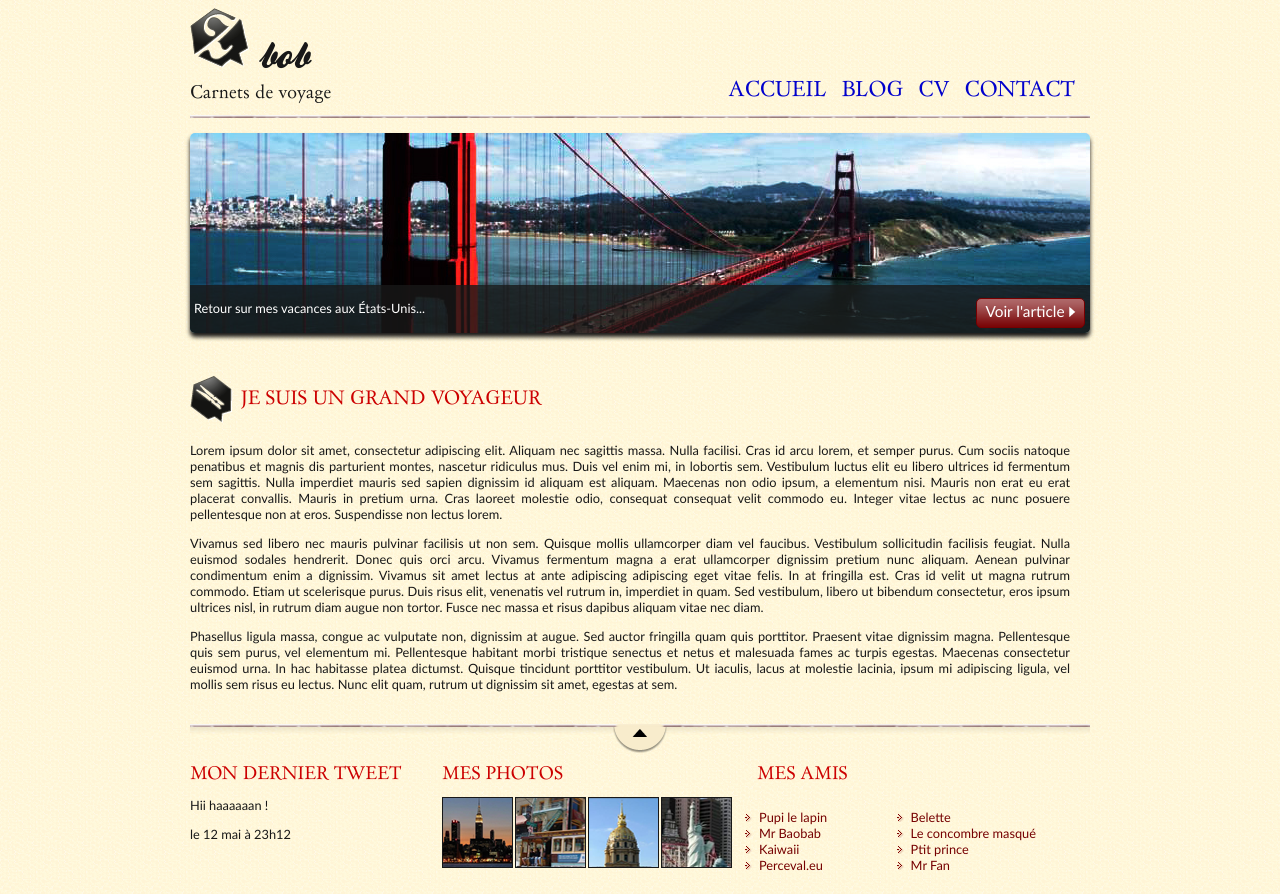
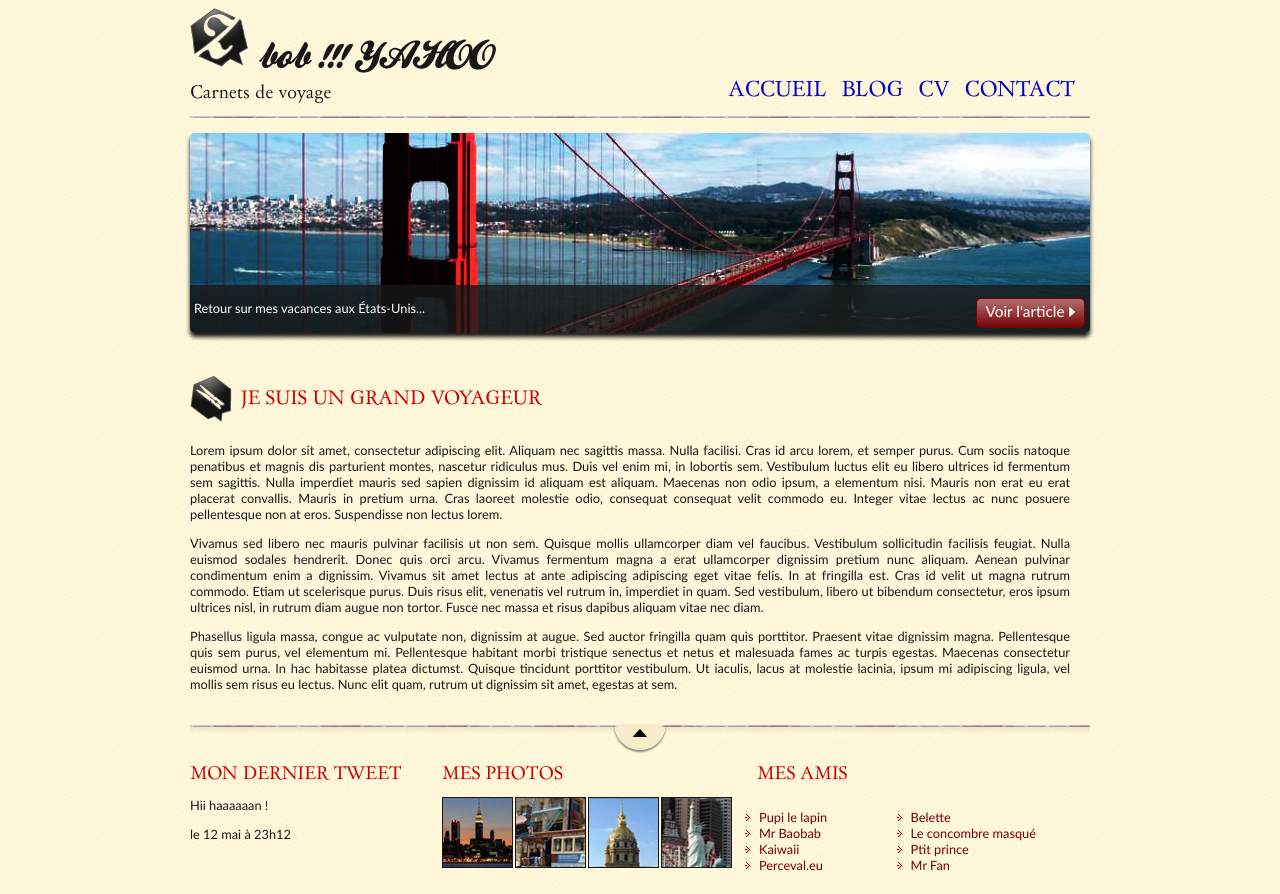
Before and after one commit to Azdhar-Wout/cours_git_2A3, a plain HTML site: page index.html in a window 1280 px wide. Drawn offline with Linux system fonts and the light colour scheme.

Commit message:
Add excalmation point on the title

```diff
--- a/index.html
+++ b/index.html
@@ -12,7 +12,7 @@
                 <div id="titre_principal">
                     <div id="logo">
                         <img src="images/zozor_logo.png" alt="Logo de Zozor" />
-                        <h1>bob</h1>
+                        <h1>bob !!! YAHOO</h1>
                     </div>
                     <h2>Carnets de voyage</h2>
                 </div>
```
